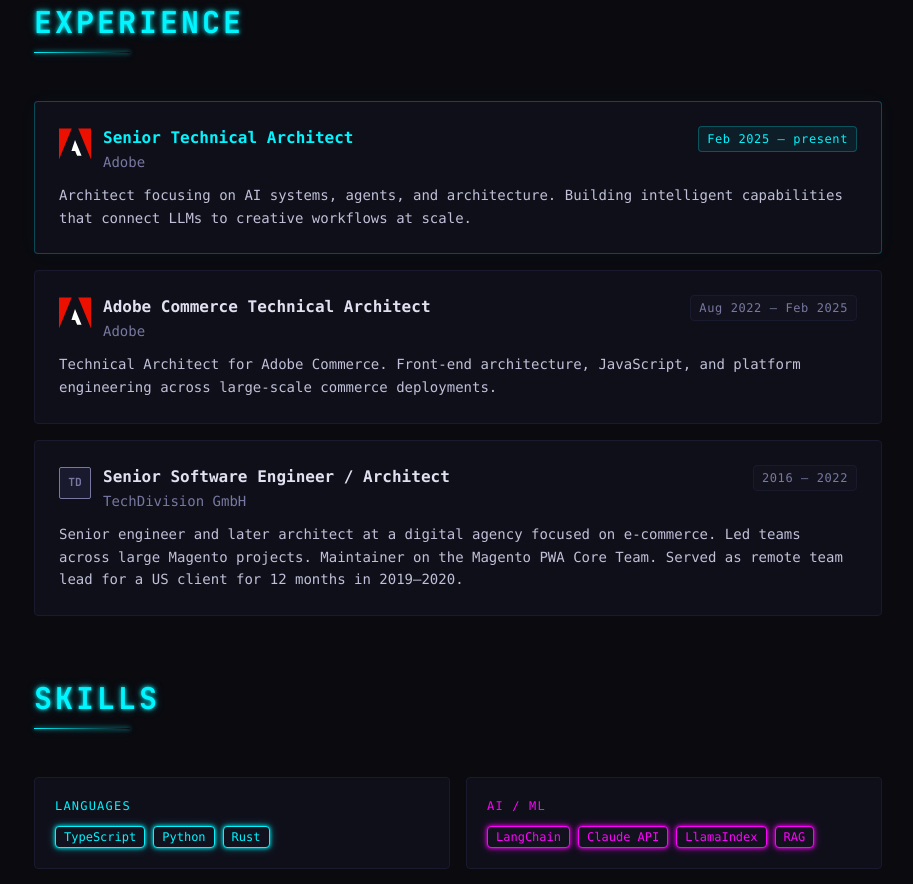
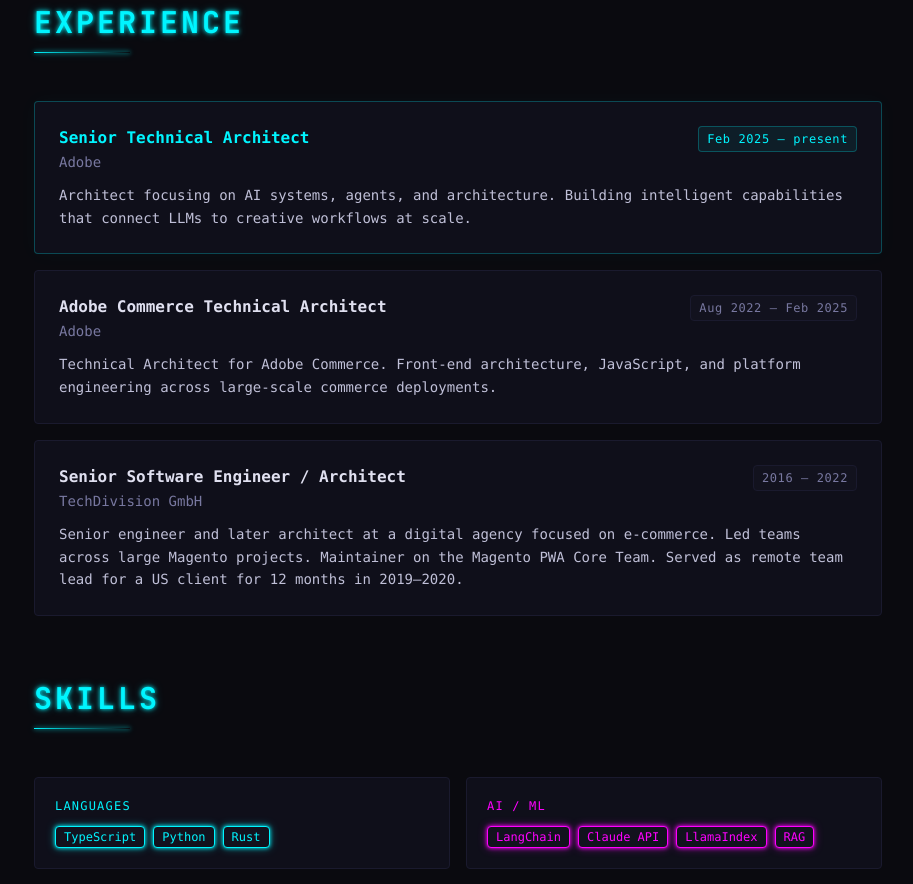
Before and after one commit to larsroettig/me, a Next.js app: page /about in a window 1280 px wide. Shown: the part 900-1784 px from the top of the page, without its empty margins (182-1095 px from the left). Built offline with nearby package versions, Linux system fonts and the light colour scheme.

Commit message:
New Blogposts

```diff
--- a/src/app/about/page.tsx
+++ b/src/app/about/page.tsx
@@ -1,7 +1,6 @@
 import type { Metadata } from "next";
 import NeonBadge from "@/components/ui/NeonBadge";
 import SectionHeading from "@/components/ui/SectionHeading";
-import CompanyLogo from "@/components/ui/CompanyLogo";
 
 export const metadata: Metadata = {
   title: "About",
@@ -12,7 +11,6 @@
   {
     title: "Senior Technical Architect",
     company: "Adobe",
-    logo: "adobe" as const,
     period: "Feb 2025 – present",
     description:
       "Architect focusing on AI systems, agents, and architecture. Building intelligent capabilities that connect LLMs to creative workflows at scale.",
@@ -21,7 +19,6 @@
   {
     title: "Adobe Commerce Technical Architect",
     company: "Adobe",
-    logo: "adobe" as const,
     period: "Aug 2022 – Feb 2025",
     description:
       "Technical Architect for Adobe Commerce. Front-end architecture, JavaScript, and platform engineering across large-scale commerce deployments.",
@@ -30,7 +27,6 @@
   {
     title: "Senior Software Engineer / Architect",
     company: "TechDivision GmbH",
-    logo: "techdivision" as const,
     period: "2016 – 2022",
     description:
       "Senior engineer and later architect at a digital agency focused on e-commerce. Led teams across large Magento projects. Maintainer on the Magento PWA Core Team. Served as remote team lead for a US client for 12 months in 2019–2020.",
@@ -145,10 +141,6 @@
               }}
             >
               <div className="flex flex-wrap items-start justify-between gap-2 mb-3">
-                <div className="flex items-start gap-3">
-                  <div className="mt-0.5 shrink-0">
-                    <CompanyLogo company={role.logo} size={32} />
-                  </div>
                 <div>
                   <h3
                     className="font-bold text-base font-mono"
@@ -159,7 +151,6 @@
                   <p className="text-sm font-mono mt-0.5" style={{ color: "#7878a0" }}>
                     {role.company}
                   </p>
-                  </div>
                 </div>
                 <span
                   className="text-xs font-mono tracking-wider px-2 py-1 rounded-sm"
```
Lines whose indentation alone changed are shown as unchanged.
